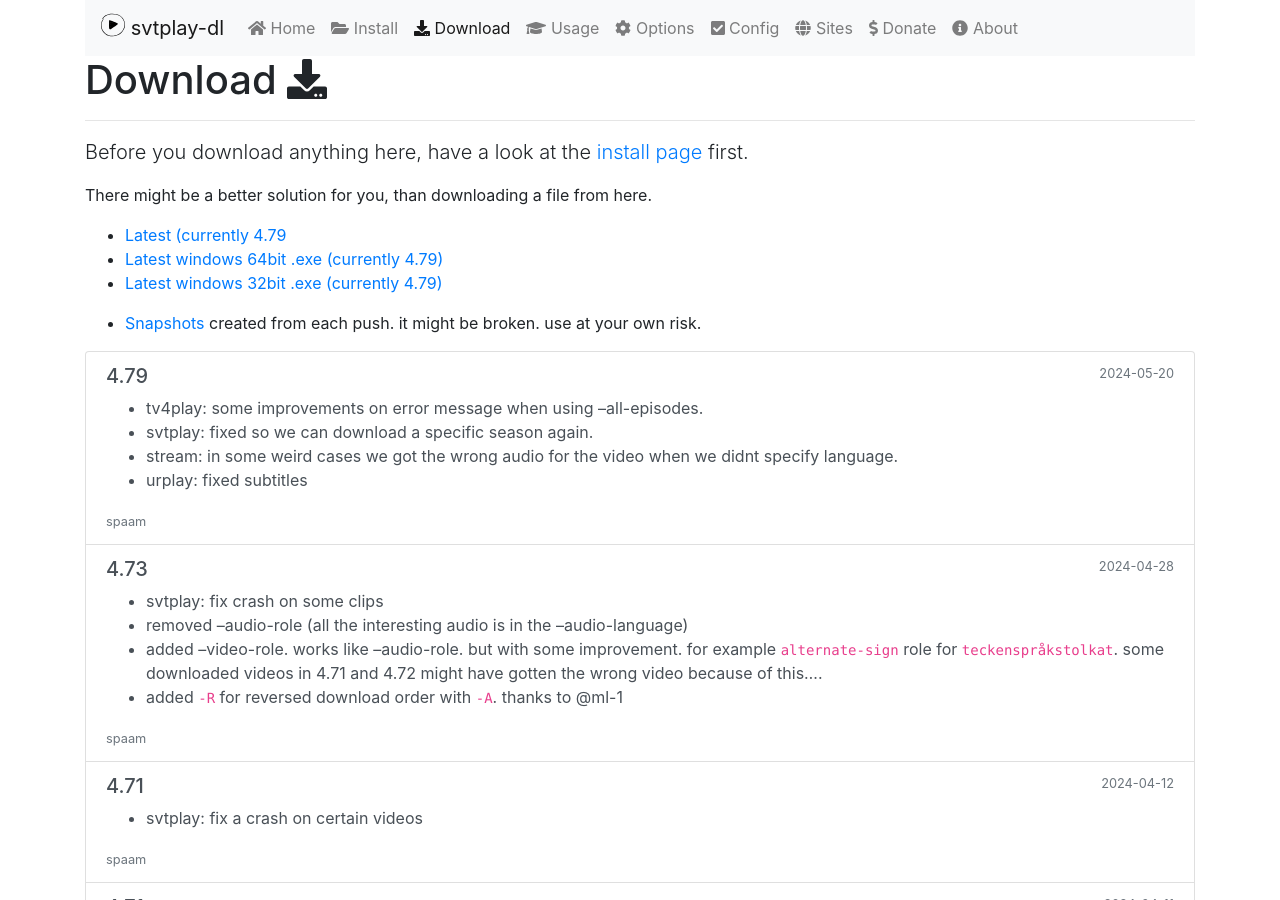
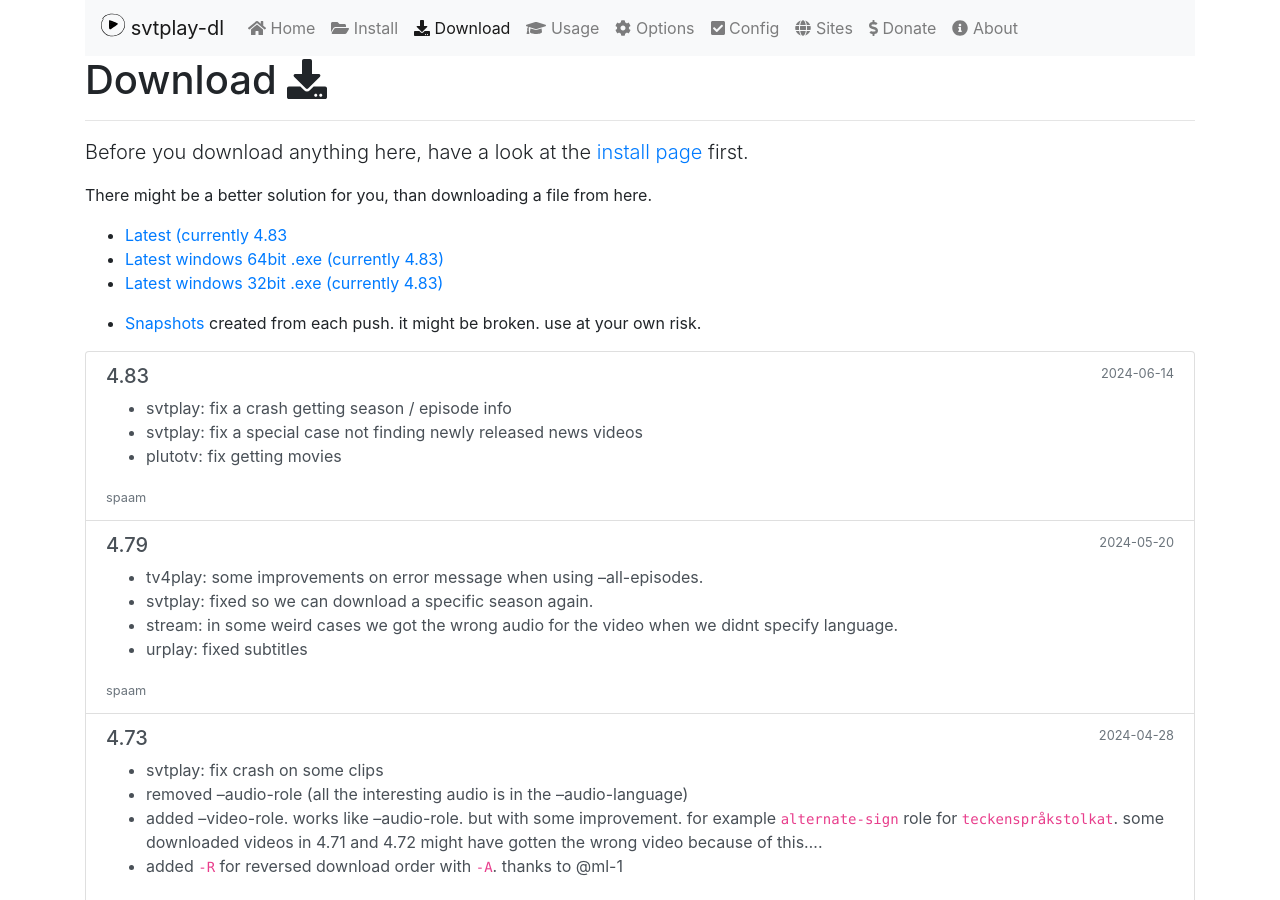
Before and after one commit to spaam/svtplay-dl-web, a Jekyll site: the page built from _pages/download.md, in a window 1280 px wide and 900 px high. Built offline with Jekyll 4.4.1, drawn with Linux system fonts in a browser that asks for light colours; nearby versions of some CDN libraries; comment, search, counter and statistics services are not loaded.

Commit message:
Add 4.83 release

```diff
--- a/_layouts/home.html
+++ b/_layouts/home.html
@@ -15,7 +15,7 @@
             <a href="/install/" class="btn btn-lg btn-outline-primary mb-3 mb-md-0 mr-md-3">Get started</a>
             <a href="/archive/" class="btn btn-lg btn-outline-secondary">Download</a>
         </div>
-        <p class="text-muted mb-0">Currently v4.79 (2024-05-21)</p>
+        <p class="text-muted mb-0">Currently v4.83 (2024-06-14)</p>
     </div>
     <div class="col-md-6">
         <img src="/assets/brand/logo.svg" width="256" height="256" class="img-fluid mb-3">
--- a/_pages/download.md
+++ b/_pages/download.md
@@ -10,9 +10,9 @@
 
 There might be a better solution for you, than downloading a file from here.
 
-* [Latest (currently 4.79](https://svtplay-dl.se/download/4.79/svtplay-dl)
-* [Latest windows 64bit .exe (currently 4.79)](https://svtplay-dl.se/download/4.79/svtplay-dl-amd64.zip)
-* [Latest windows 32bit .exe (currently 4.79)](https://svtplay-dl.se/download/4.79/svtplay-dl-win32.zip)
+* [Latest (currently 4.83](https://svtplay-dl.se/download/4.83/svtplay-dl)
+* [Latest windows 64bit .exe (currently 4.83)](https://svtplay-dl.se/download/4.83/svtplay-dl-amd64.zip)
+* [Latest windows 32bit .exe (currently 4.83)](https://svtplay-dl.se/download/4.83/svtplay-dl-win32.zip)
 
 * [Snapshots](/download/snapshots/) created from each push. it might be broken. use at your own risk.
 
--- /dev/null
+++ b/_posts/2024-06-14-4.83.md
@@ -0,0 +1,13 @@
+---
+layout: post
+title: "4.83"
+date: 2024-06-14 22:00:00 +0200
+categories: releases
+windows-amd64: true
+windows-win32: true
+binary: true
+---
+
+* svtplay: fix a crash getting season / episode info
+* svtplay: fix a special case not finding newly released news videos
+* plutotv: fix getting movies
```
